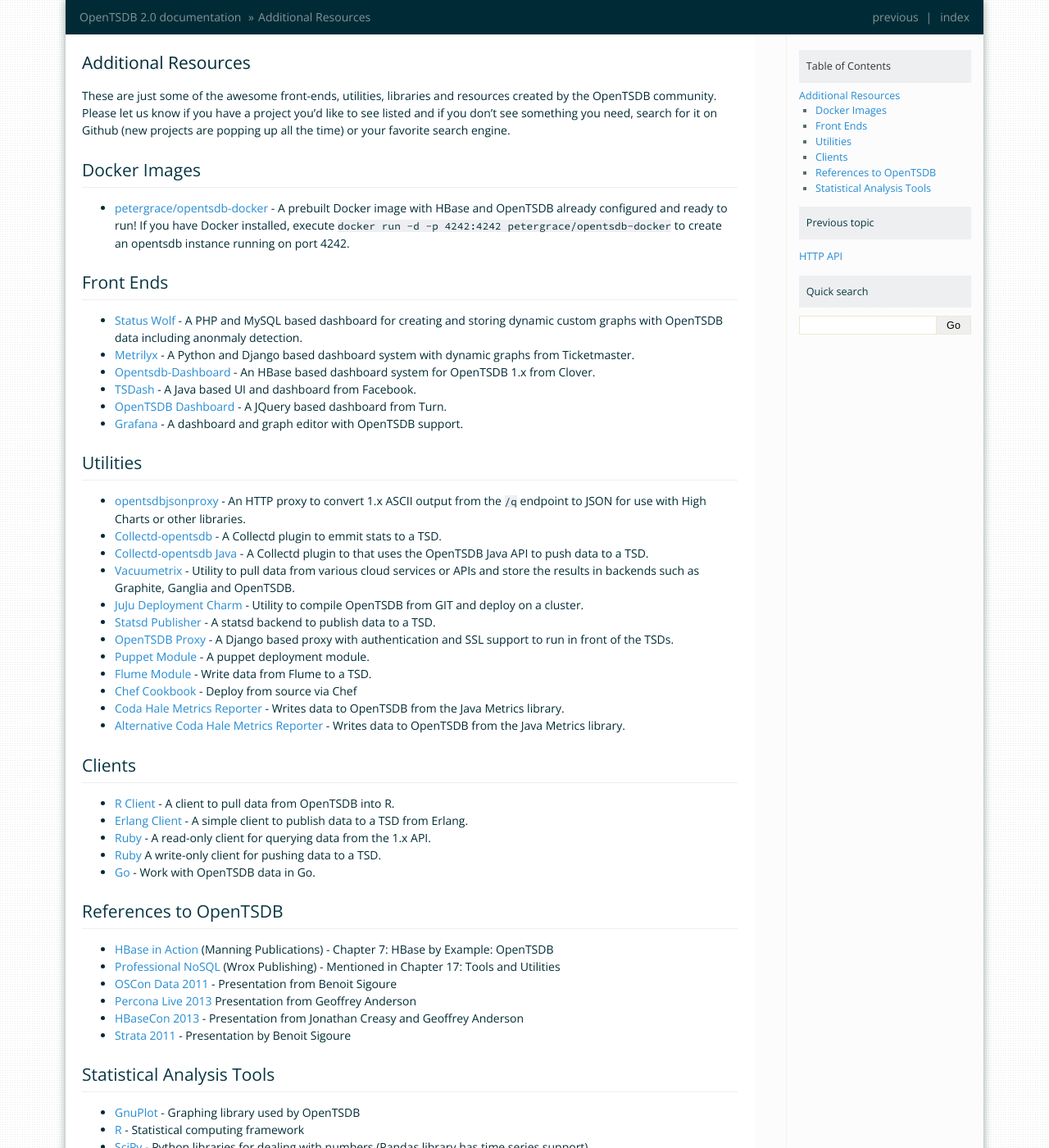
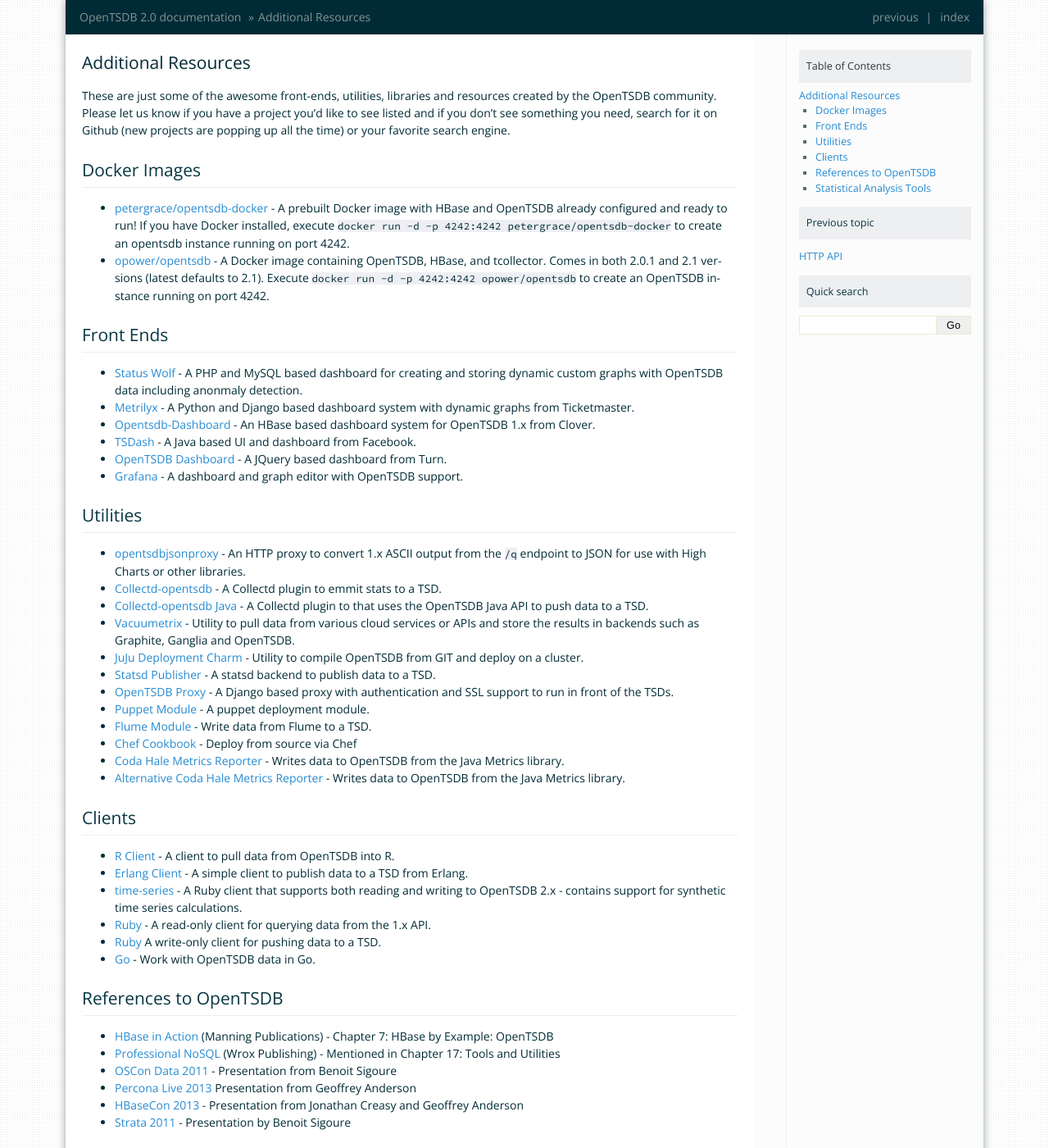
Before and after one commit to OpenTSDB/opentsdb.net, a Sphinx documentation site: the page built from docs/source/resources.rst, in a window 1280 px wide and 1400 px high. Shown: the whole window at 82% size. Built offline with Sphinx 7.4.7, drawn with Linux system fonts in a browser that asks for light colours.

Commit message:
Added Docker images and new Ruby client to Resources page.

```diff
--- a/docs/source/resources.rst
+++ b/docs/source/resources.rst
@@ -6,6 +6,7 @@
 Docker Images
 ^^^^^^^^^^^^^
 * `petergrace/opentsdb-docker <https://registry.hub.docker.com/u/petergrace/opentsdb-docker/>`_ - A prebuilt Docker image with HBase and OpenTSDB already configured and ready to run!  If you have Docker installed, execute ``docker run -d -p 4242:4242 petergrace/opentsdb-docker`` to create an opentsdb instance running on port 4242.
+* `opower/opentsdb <https://registry.hub.docker.com/u/opower/opentsdb/>`_ - A Docker image containing OpenTSDB, HBase, and tcollector. Comes in both 2.0.1 and 2.1 versions (latest defaults to 2.1). Execute ``docker run -d -p 4242:4242 opower/opentsdb`` to create an OpenTSDB instance running on port 4242.
 
 Front Ends
 ^^^^^^^^^^
@@ -38,6 +39,7 @@
 
 * `R Client <https://github.com/holstius/opentsdbr>`_ - A client to pull data from OpenTSDB into R.
 * `Erlang Client <https://github.com/bradfordw/gen_opentsdb>`_ - A simple client to publish data to a TSD from Erlang.
+* `time-series <https://github.com/opower/time-series>`_ - A Ruby client that supports both reading and writing to OpenTSDB 2.x - contains support for synthetic time series calculations.
 * `Ruby <https://github.com/j05h/continuum>`_ - A read-only client for querying data from the 1.x API.
 * `Ruby <https://github.com/johnewart/ruby-opentsdb>`_ A write-only client for pushing data to a TSD.
 * `Go <https://github.com/bzub/go-opentsdb>`_ - Work with OpenTSDB data in Go.
```
